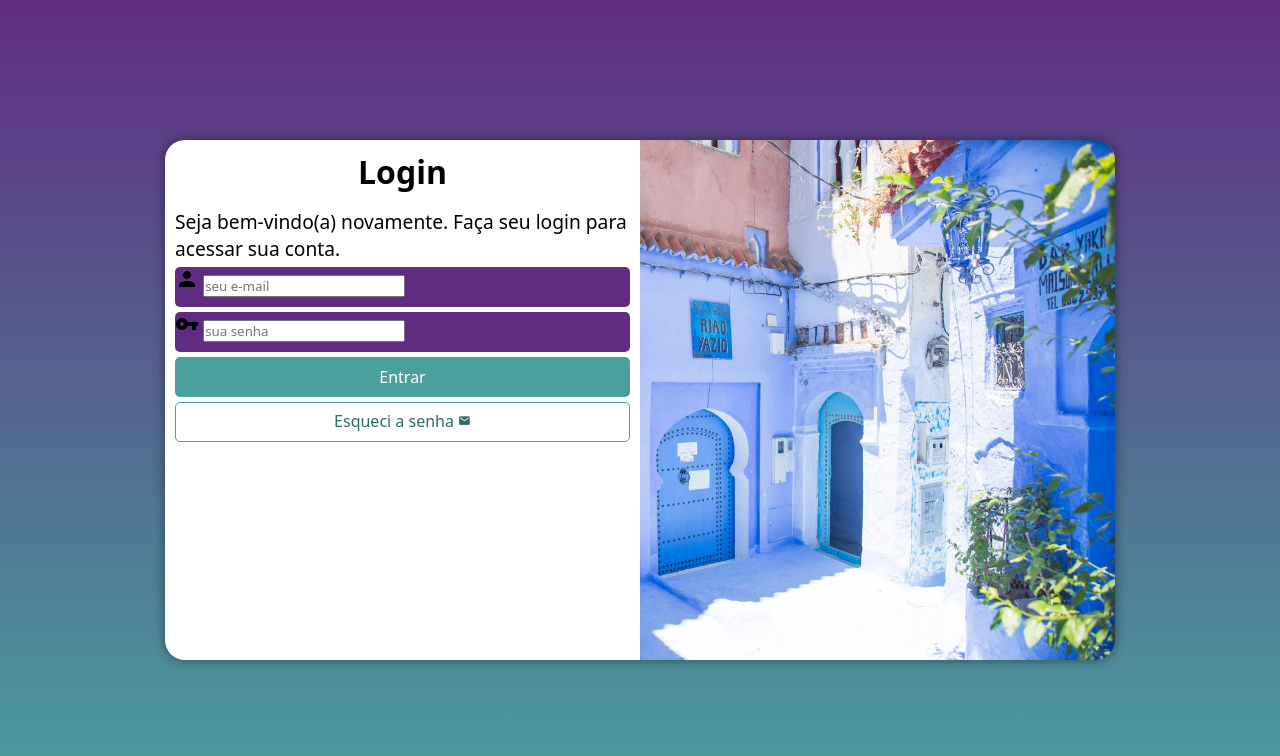
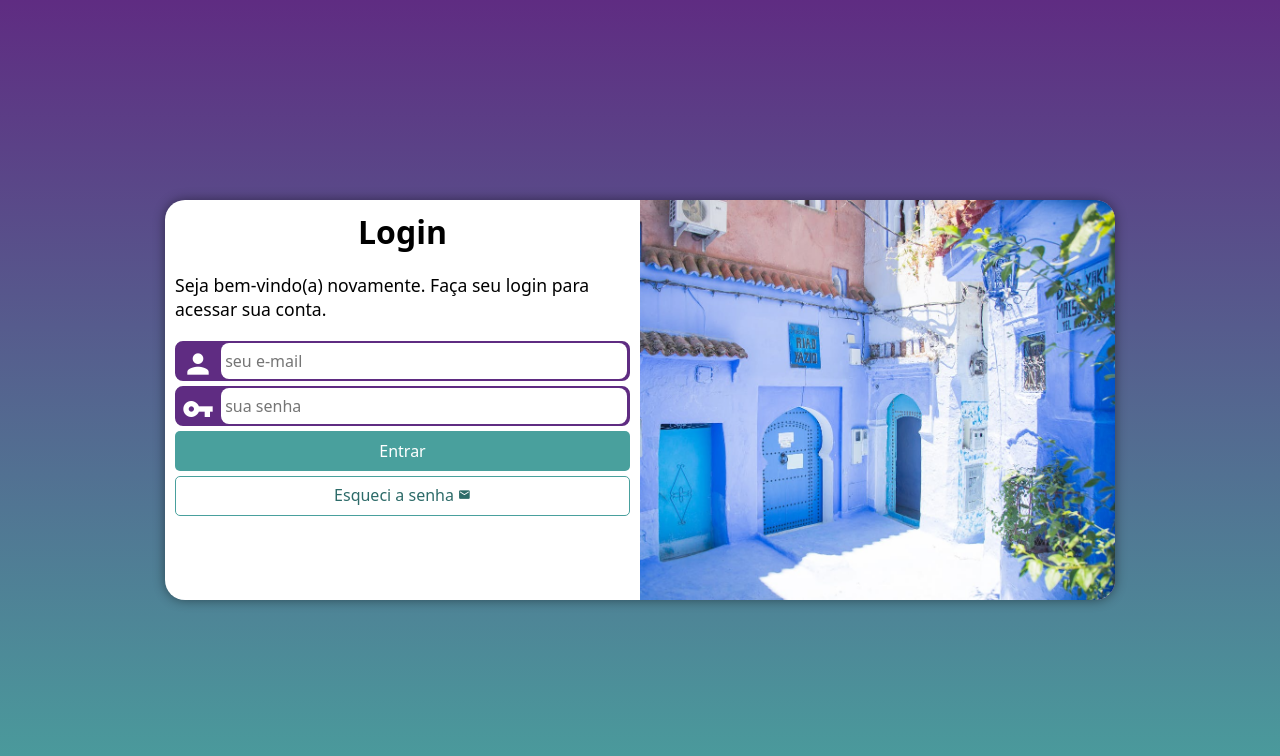
Before and after one commit to JuanDLucas/projeto-login, a plain HTML site: page index.html in a window 1280 px wide. Drawn offline with Linux system fonts and the light colour scheme.

Commit message:
finalizando projeto login

```diff
--- a/estilos/media-query.css
+++ b/estilos/media-query.css
@@ -17,6 +17,7 @@ Grandes telas: acima de 1280px
 
     section#login {
         width: 80vw;
+        height: 320px;
     }
 
     section#login > div#img {
@@ -31,11 +32,12 @@ Grandes telas: acima de 1280px
     }
 
     div#form > h1 {
-        font-size: 2em;
+        font-size: 1.9em;
       }
 
     div#form > p {
-        font-size: 1.1em;
+        font-size: 1em;
+        margin: 10px 0px;
       }
 }
 
@@ -47,6 +49,7 @@ Grandes telas: acima de 1280px
 
     section#login {
         width: 950px;
+        height: 400px;
     }
 
     section#login > div#img {
@@ -65,6 +68,9 @@ Grandes telas: acima de 1280px
       }
 
     div#form > p {
-        font-size: 1.2em;
+        font-size: 1.1em;
+        margin: 20px 0px;
       }
+
+
 }
--- a/estilos/style.css
+++ b/estilos/style.css
@@ -29,7 +29,6 @@ section#login {
   position: absolute;
   top: 50%;
   left: 50%;
-  transform: translate(-50%, -50%);
   overflow: hidden;
 
   background-color: white;
@@ -38,6 +37,7 @@ section#login {
   border-radius: 20px;
   box-shadow: 0px 0px 12px rgba(0, 0, 0, 0.452);
 
+  transform: translate(-50%, -50%);
   transition: width .3s, height .3s;
   transition-timing-function: ease;
 }
@@ -69,12 +69,31 @@ form > div.campo {
   background-color: #5f2c82;
   width: 100%;
   height: 40px;
-  border-radius: 5px;
+  border: 2px solid #5f2c82;
+  border-radius: 8px;
   margin: 5px 0px;
 }
 
 form label {
   display: none;
+}
+
+div.campo > span {
+  color: white;
+  font-size: 2em;
+  width: 40px;
+  padding: 5px;
+}
+
+div.campo > input {
+  background-color: white;
+  font-size: 1em;
+  width: calc(100% - 45px);
+  height: 100%;
+  border: 0px;
+  border-radius: 8px;
+  padding: 4px;
+  transform: translateY(-13px);
 }
 
 form > input[type=submit] {
```
